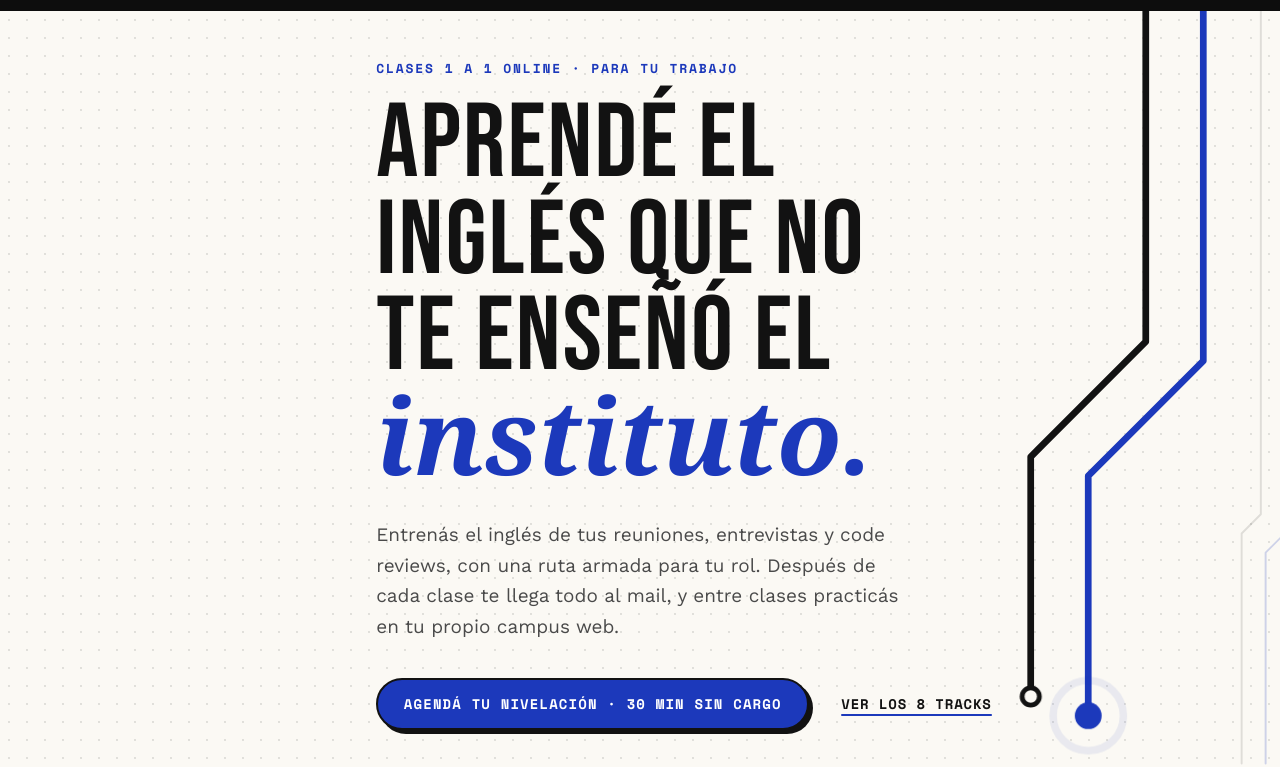
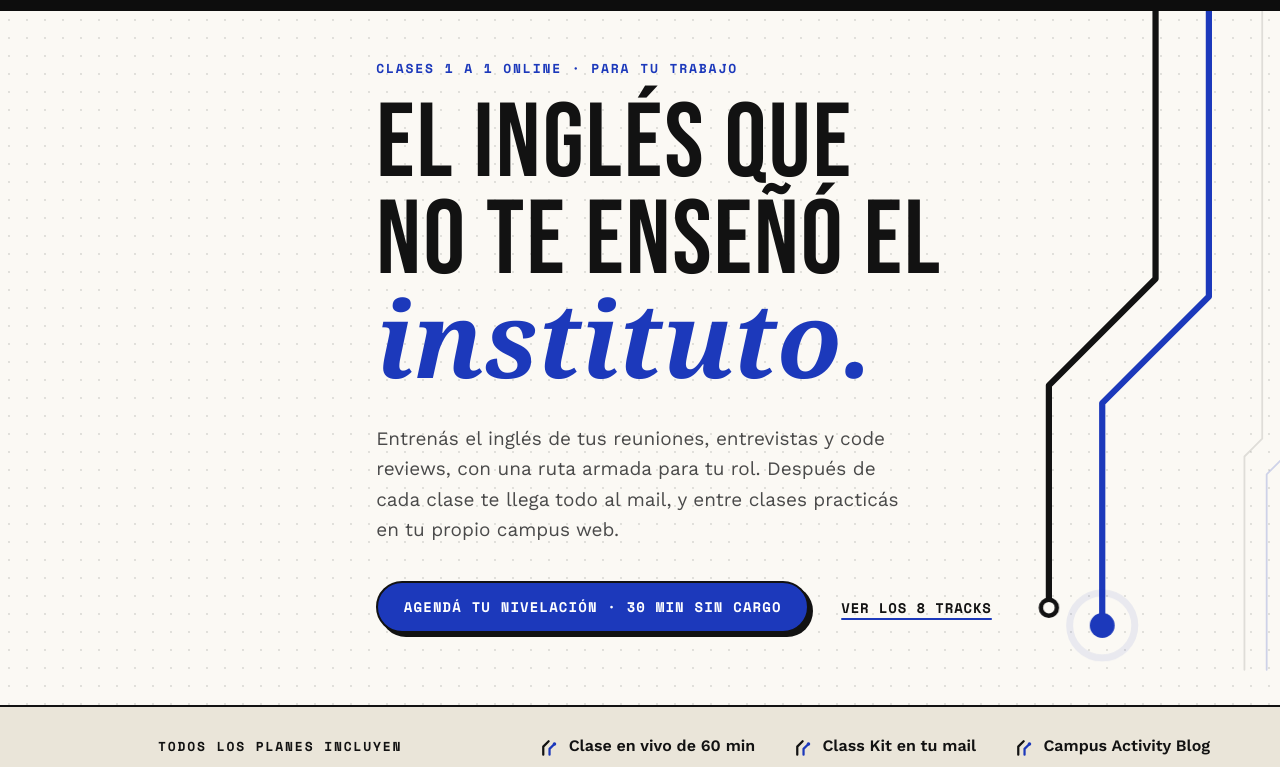
Before and after one commit to camilamihalyczo-dotcom/courses, a plain HTML site: page index.html in a window 1280 px wide. Shown: the part 61-828 px from the top of the page. Drawn offline with nearby package versions, Linux system fonts and the light colour scheme; a web font is replaced by a local one.

Commit message:
new landing

```diff
--- a/index.html
+++ b/index.html
@@ -362,7 +362,7 @@
       </div>
       <div class="wrap">
         <p class="kicker">Clases 1 a 1 online · para tu trabajo</p>
-        <h1 style="margin-top:1.25rem">Aprendé el inglés que no te enseñó el <em>instituto.</em></h1>
+        <h1 style="margin-top:1.25rem">El inglés que no te enseñó el <em>instituto.</em></h1>
         <p class="lead">Entrenás el inglés de tus reuniones, entrevistas y code reviews, con una ruta armada para tu rol. Después de cada clase te llega todo al mail, y entre clases practicás en tu propio campus web.</p>
         <div class="hero-cta">
           <a class="btn" href="#agenda">Agendá tu nivelación · 30 min sin cargo</a>
```
